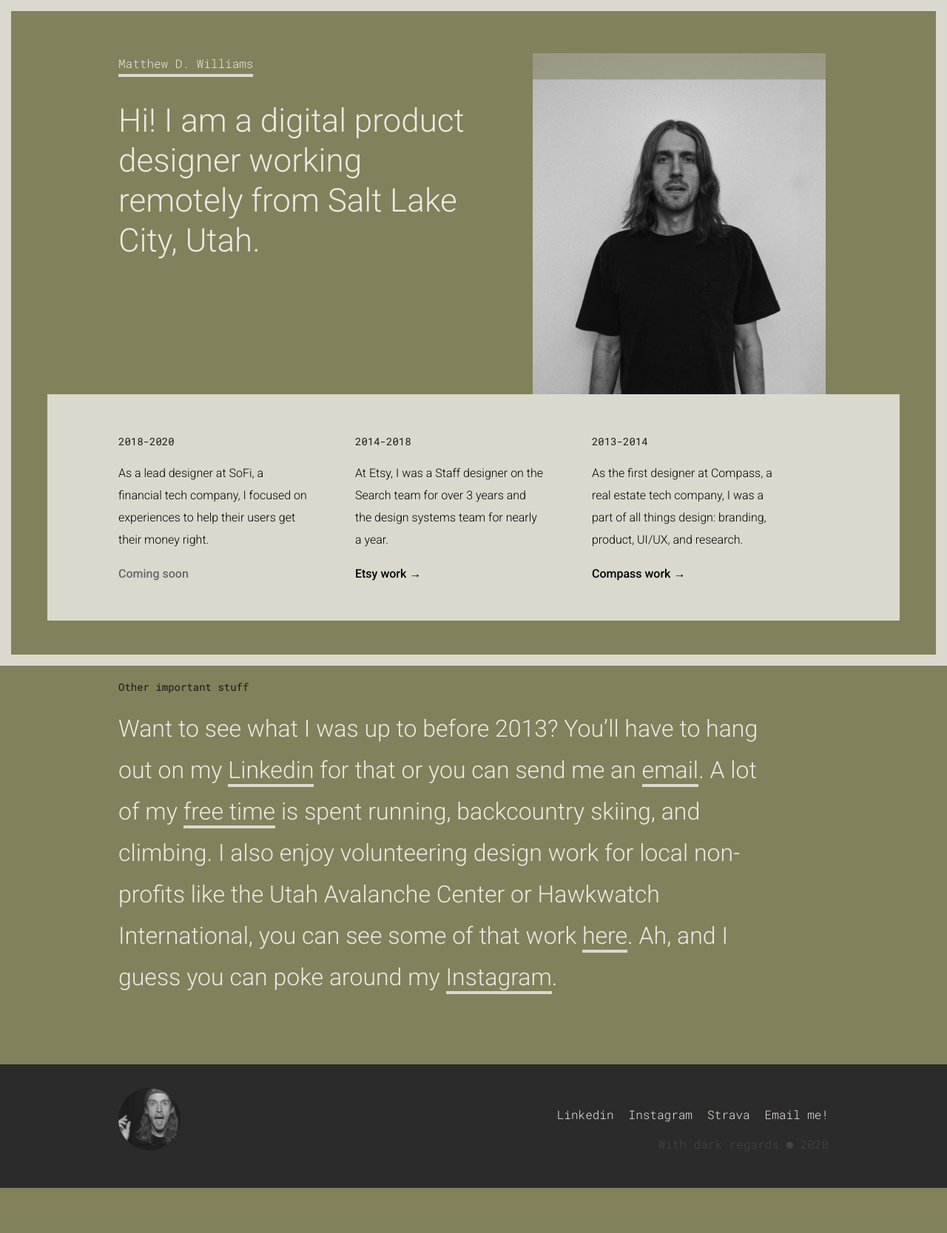
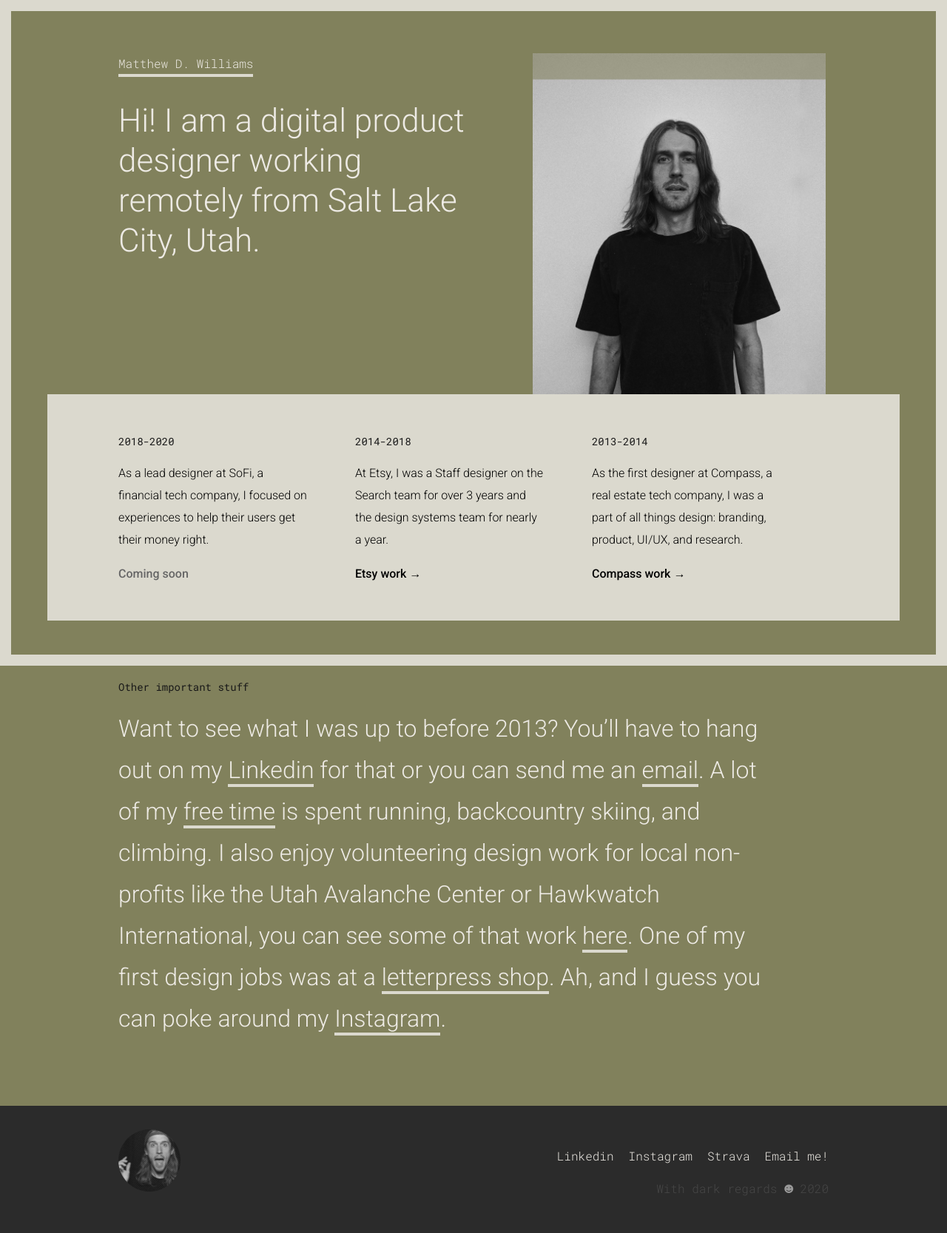
Before and after one commit to derrellwilliams/portfolio_v7, a Jekyll site: the page built from index.html, in a window 1280 px wide. Shown: the whole page at 74% size. Built offline with Jekyll 4.4.1, drawn with Linux system fonts in a browser that asks for light colours; the list of posts is cut into pages by our own code; before the commit the page ends 1606 px from its top, so only the background shows below that.

```diff
--- a/_includes/footer.html
+++ b/_includes/footer.html
@@ -11,7 +11,7 @@
             <li class="white mr2"><a href="https://www.strava.com/athletes/4272618">Strava</a></li>
             <li class="white"><a href="mailto:derrellwilliams@gmail.com">Email me!</a></li>
           </ul>
-          <h3 class="dark-gray mt0 right">With dark regards ☻ 2020</h3>
+          <h3 class="dark-gray mt0 right">With dark regards <span class="light-gray pt2">☻</span> 2020</h3>
       </div>
     </div>
   </div>
--- a/compass.html
+++ b/compass.html
@@ -3,7 +3,7 @@ layout: project
 ---
 <div class="bg-tan pt4 pb3">
 <div class="container">
-  <p class="back-button"><a href="/etsy">← Back to Work</a></p>
+  <p class="back-button"><a href="/">← Back home</a></p>
   <div class="clearfix">
     <div class="col lg-col-7 md-col-8 sm-col-12 lg-pr4 md-pr4 sm-pr0">
       <h1 class="mt0 mb1 dark bold">Compass</h1>
--- a/css/sass/typography.scss
+++ b/css/sass/typography.scss
@@ -84,16 +84,23 @@ ul li {
 	color: #474747;
 }
 
+.light-gray {
+	color: #999999;
+	font-size: 20px;
+}
+
 
 /* Links, hover states and underlines on text */
 
 a {
 	color: inherit;
 	text-decoration: none;
+	transition: 0.3s;
 }
 
 p a, h3 a {
 	text-decoration: none;
+	transition: 0.3s;
 }
 
 p a:hover, h3 a:hover {
@@ -112,11 +119,13 @@ p.back-button a {
 .border-bottom-tan {
 	border-bottom: 4px solid #DBD9CE;
 	line-height: 44px;
+	transition: 0.3s;
 }
 
 .logotype {
 	line-height: 28px;
 	display: inline-block;
+	transition: 0.3s;
 }
 
 .border-bottom-tan a:hover, a.border-bottom-tan:hover {
@@ -129,6 +138,7 @@ ul#footer li a {
 	font-family: 'Roboto Mono', monospace;
 	font-weight: 300;
 	color: #EDEAE4;
+	transition: 0.3s;
 }
 
 ul#footer li a:hover {
--- a/index.html
+++ b/index.html
@@ -50,7 +50,7 @@ layout: default
   <div class="clearfix">
     <div class="col lg-col-12 md-col-12 sm-col-12 mt2 lg-pr4 md-pr4 sm-pr0">
       <h4 class="mt0"> Other important stuff </h4>
-          <h2 class="mt0"> Want to see what I was up to before 2013? You’ll have to hang out on my <a class="border-bottom-tan" href="https://www.linkedin.com/in/matthewderrellwilliams/">Linkedin</a> for that or you can send me an <a class="border-bottom-tan" href="mailto:derrellwilliams@gmail.com">email</a>. A lot of my <a class="border-bottom-tan" href="/skiing">free time</a> is spent running, backcountry skiing, and climbing. I also enjoy volunteering design work for local non-profits like the Utah Avalanche Center or Hawkwatch International, you can see some of that work <a class="border-bottom-tan" href="/volunteer">here</a>. Ah, and I guess you can poke around my <a class="border-bottom-tan" href="https://www.instagram.com/derrellwilliams/">Instagram</a>.</h2>
+          <h2 class="mt0"> Want to see what I was up to before 2013? You’ll have to hang out on my <a class="border-bottom-tan" href="https://www.linkedin.com/in/matthewderrellwilliams/">Linkedin</a> for that or you can send me an <a class="border-bottom-tan" href="mailto:derrellwilliams@gmail.com">email</a>. A lot of my <a class="border-bottom-tan" href="/skiing">free time</a> is spent running, backcountry skiing, and climbing. I also enjoy volunteering design work for local non-profits like the Utah Avalanche Center or Hawkwatch International, you can see some of that work <a class="border-bottom-tan" href="/volunteer">here</a>. One of my first design jobs was at a <a class="border-bottom-tan" href="/letterpress">letterpress shop</a>. Ah, and I guess you can poke around my <a class="border-bottom-tan" href="https://www.instagram.com/derrellwilliams/">Instagram</a>.</h2>
     </div>
   </div>
 </div>
```
Also changed, not shown: letterpress.html (added, +39 -0 lines), favicon.ico, 1 other file.
